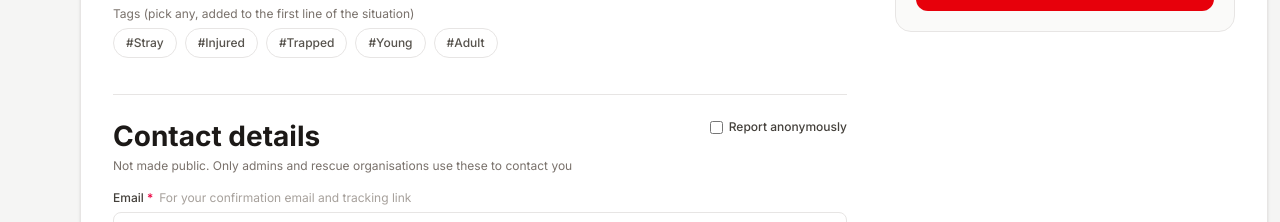
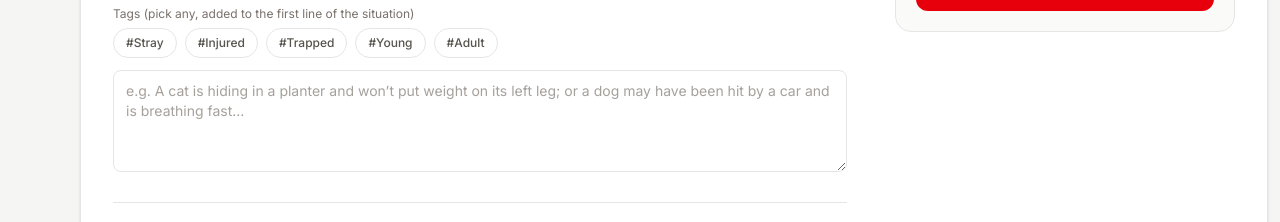
Before and after one commit to Scotttang026/pawpules, a React (Vite) app: page / in a window 1280 px wide. Shown: the part 835-1057 px from the top of the page. Built offline with nearby package versions, Linux system fonts and the light colour scheme; no server answers; the database is empty.

Commit message:
Version 1.22.1

```diff
--- a/src/components/ReportForm.tsx
+++ b/src/components/ReportForm.tsx
@@ -287,8 +287,7 @@ export const ReportForm: React.FC<ReportFormProps> = ({ ngos, onSubmitReport, on
       return;
     }
 
-    // 只得標籤行唔算填咗現場狀況
-        // 揀標籤或者打字，兩樣有一樣就得
+    // 揀標籤或者打字，兩樣有一樣就得
     if (!hasDescription) {
       alert(t('reportForm.errors.noDescription'));
       return;
@@ -696,6 +695,13 @@ export const ReportForm: React.FC<ReportFormProps> = ({ ngos, onSubmitReport, on
                 })}
               </div>
             </div>
+            <textarea
+              rows={4}
+              value={description}
+              onChange={(e) => setDescription(e.target.value)}
+              placeholder={t('reportForm.description.placeholder')}
+              className={`${inputClass} resize-y`}
+            />
           </FormSection>
 
           <FormSection
```
